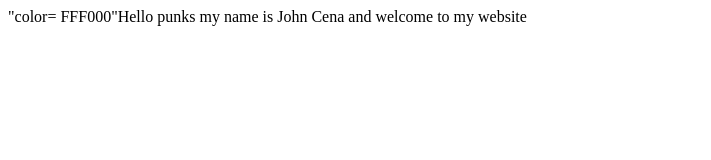
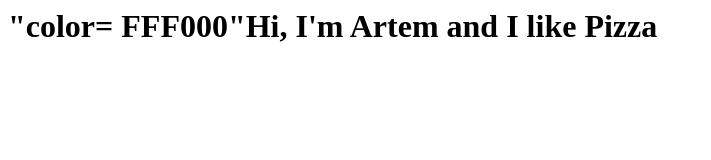
Before and after one commit to artemthecool/artemthecool.github.io, a plain HTML site: page index.html in a window 1280 px wide. Shown: the whole page, without its empty margins (0-711 px from the left). Drawn offline with Linux system fonts and the light colour scheme.

Commit message:
Update index.html

```diff
--- a/index.html
+++ b/index.html
@@ -1 +1 @@
-<hi>"color= FFF000"Hello punks my name is John Cena and welcome to my website</h1>
+<h1>"color= FFF000"Hi, I'm Artem and I like Pizza</h3>
```
